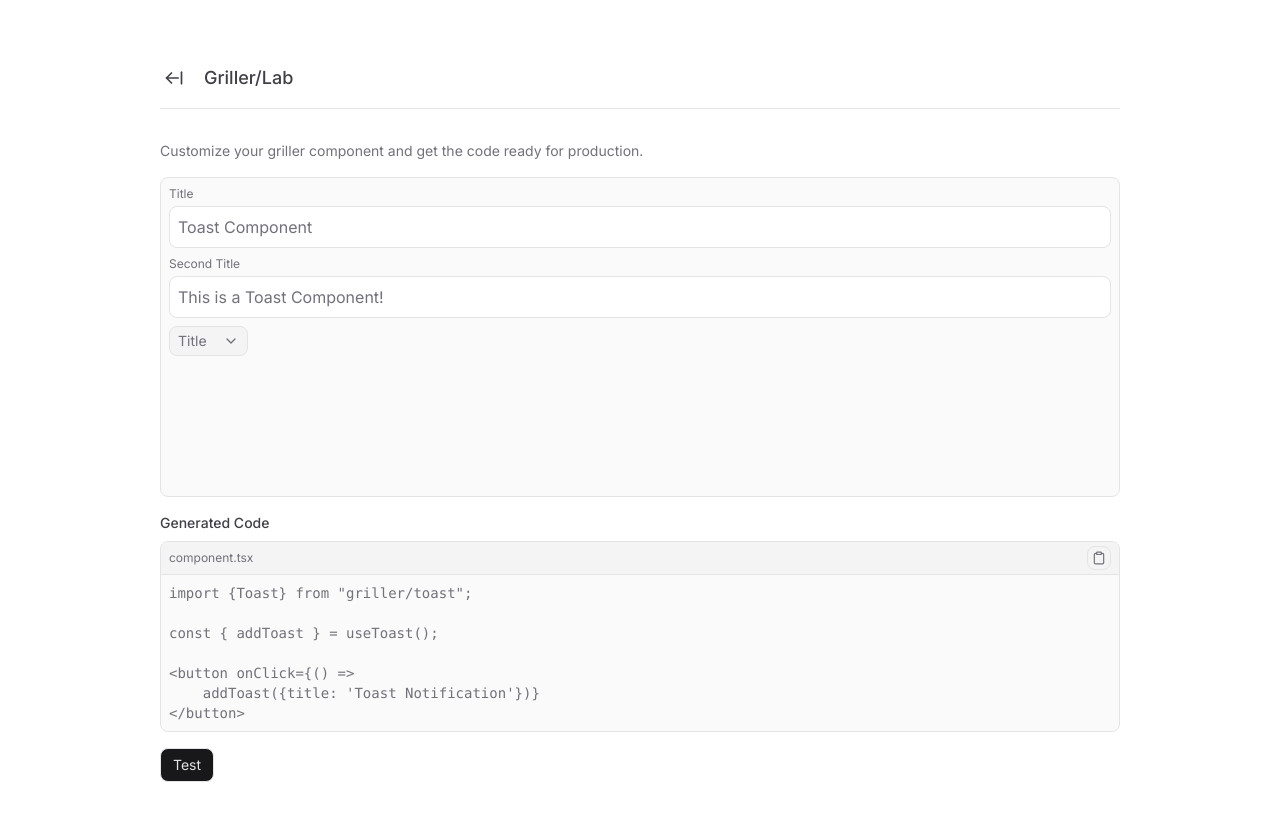
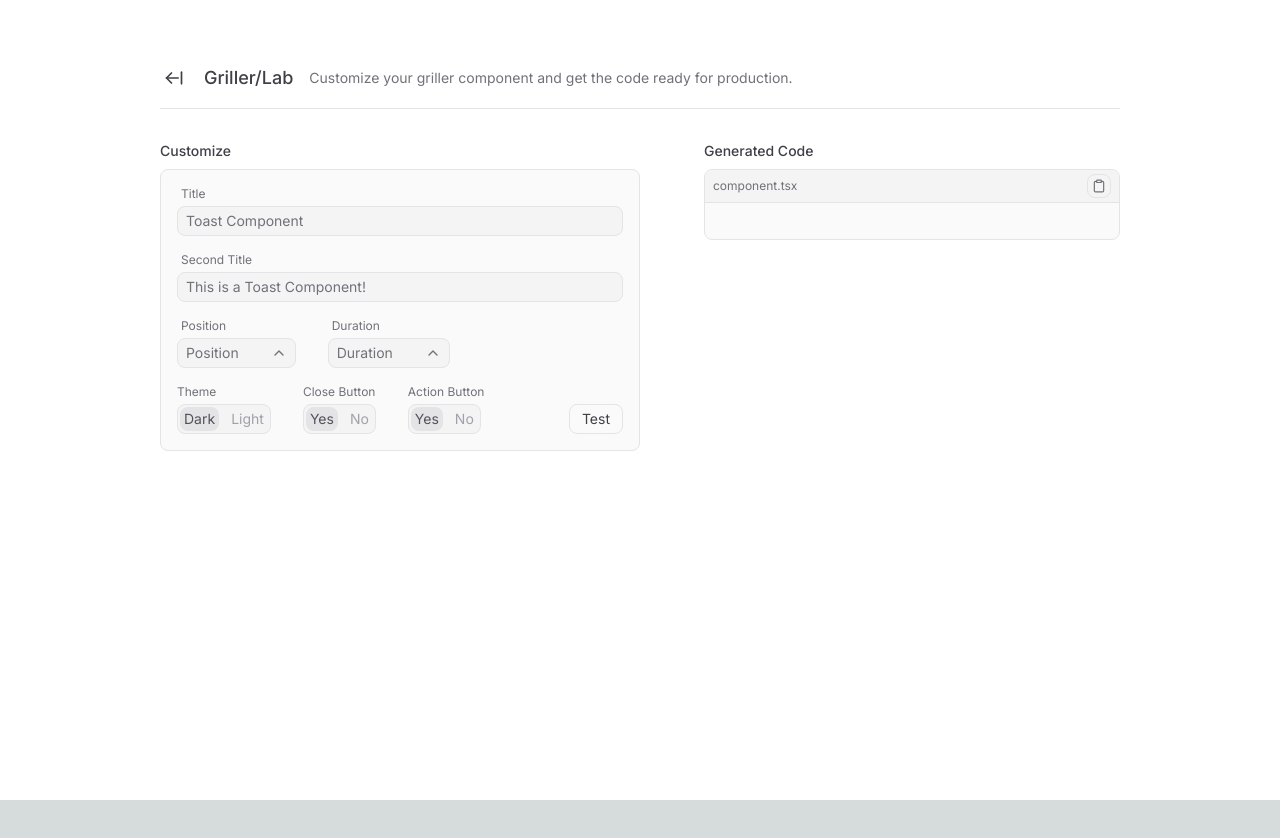
Before and after one commit to mvriu5/griller, a Next.js app: page /lab in a window 1280 px wide. Shown: the top 838 px of the page. After the commit the page ends 800 px from the top, so only its background shows below. Built offline with nearby package versions, Linux system fonts and the light colour scheme.

Commit message:
feat: customize section, customizing logic, switchbutton

```diff
--- a/src/app/lab/page.tsx
+++ b/src/app/lab/page.tsx
@@ -1,18 +1,62 @@
 "use client";
 
 import {CodeBlock} from "@/lib/codeblock";
-import React from "react";
+import React, {useEffect, useMemo, useRef, useState} from "react";
 import {ArrowLeftFromLine} from "lucide-react";
 import {useRouter} from "next/navigation";
 import {Button} from "@/lib/button";
-import { Input } from "@/lib/input";
-import {Combobox} from "@/lib/combobox";
+import {Input, InputRef} from "@/lib/input";
+import {Combobox, ComboRef} from "@/lib/combobox";
+import {SwitchButton, SwitchButtonRef} from "@/lib/switchbutton";
+import {Combo} from "next/dist/compiled/@next/font/dist/google";
+import {CopyButton} from "@/lib/copybutton";
+import TextareaAutosize from "react-textarea-autosize";
+import {Position, Theme, ToastProps} from "@/component/toast";
+import { useToast } from "@/component/toaster";
+
 
 export default function Home() {
     const router = useRouter();
+    const { addToast } = useToast();
+
+    const titleRef = useRef<InputRef>(null);
+    const secondTitleRef = useRef<InputRef>(null);
+    const positionRef = useRef<ComboRef>(null);
+    const durationRef = useRef<ComboRef>(null);
+    const themeRef = useRef<SwitchButtonRef>(null);
+    const closeButtonRef = useRef<SwitchButtonRef>(null);
+    const actionButtonRef = useRef<SwitchButtonRef>(null);
+
+    const [code, setCode] = useState("");
+    const [toast, setToast] = useState<Omit<ToastProps, 'id'> | null>(null);
+
+    useEffect(() => {
+        const title = titleRef.current?.getValue();
+        const secondTitle = secondTitleRef.current?.getValue();
+        const position = positionRef.current?.getValue();
+        const duration = durationRef.current?.getValue();
+        const theme = themeRef.current?.getValue();
+        const closeButton = closeButtonRef.current?.getValue();
+        const actionButton = actionButtonRef.current?.getValue();
+
+        if (title && position && duration && theme) {
+            const toast: Omit<ToastProps, 'id'> = {
+                title: title,
+                secondTitle: secondTitle,
+                position: position as Position,
+                duration: Number(duration),
+                theme: theme ? "dark" : "light",
+                closeButton: closeButton,
+                actionButton: actionButton
+            };
+            setToast(toast);
+        }
+
+
+    }, [titleRef, secondTitleRef, positionRef, durationRef, themeRef, closeButtonRef, actionButtonRef]);
 
     return (
-        <div className={"flex flex-col space-y-4 p-4 lg:px-40 lg:py-16 2xl:px-96 2xl:py-32"}>
+        <div className={"h-screen flex flex-col space-y-4 p-4 lg:px-40 lg:py-16 2xl:px-96 2xl:py-32"}>
 
             <div className={"flex flex-row items-center space-x-4 border-b border-zinc-200 pb-4"}>
                 <div className={"rounded-lg p-1 hover:bg-zinc-300 cursor-pointer"}
@@ -20,37 +64,94 @@ export default function Home() {
                 >
                     <ArrowLeftFromLine size={20} className={"text-zinc-700"}/>
                 </div>
-
-                <span className={"text-lg text-zinc-700 font-medium"}>Griller/Lab</span>
+                <span className={"text-lg text-zinc-700 font-medium"}>
+                    Griller/Lab
+                </span>
+                <span className={"text-zinc-500 text-sm"}>
+                    Customize your griller component and get the code ready for production.
+                </span>
             </div>
 
-            <span className={"text-zinc-500 text-sm pt-4"}>
-                Customize your griller component and get the code ready for production.
-            </span>
+            <div className={"grid grid-cols-2 space-x-16 pt-4"}>
 
-            <div className={"h-80 w-full flex flex-col space-y-2 p-2 rounded-lg border border-zinc-200 bg-zinc-50"}>
+                <div className={"flex flex-col space-y-2"}>
+                    <span className={"text-sm text-zinc-700 font-medium"}>Customize</span>
+                    <div className={"h-max flex flex-col space-y-4 p-4 rounded-lg border border-zinc-200 bg-zinc-50"}>
                         <Input placeholder={"Title"}
-                       title={"Title"}
+                               label={"Title"}
                                preSelectedValue={"Toast Component"}
+                               size={40}
+                               ref={titleRef}
                         />
                         <Input placeholder={"Second Title"}
-                       title={"Second Title"}
+                               label={"Second Title"}
                                preSelectedValue={"This is a Toast Component!"}
+                               size={60}
+                               ref={secondTitleRef}
                         />
-
-                <Combobox title={"Title"} values={["hauhfa", "wnbgbwgbuw"]}/>
+                        <div className={"flex flex-row space-x-8"}>
+                            <Combobox title={"Position"}
+                                      values={["tr", "tl", "tc", "br", "bl", "bc"]}
+                                      label={"Position"}
+                                      ref={positionRef}
+                            />
+                            <Combobox title={"Duration"}
+                                      values={["1000", "3000", "5000", "10000", "100000"]}
+                                      label={"Duration"}
+                                      ref={durationRef}
+                            />
                         </div>
 
-            <CodeBlock title={"Generated Code"}
-                       fileName={"component.tsx"}
-                       filePath={"component-example.txt"}
+                        <div className={"flex flex-row justify-between"}>
+                            <div className={"flex flex-row space-x-8"}>
+                                <SwitchButton titleOne={"Dark"}
+                                              titleTwo={"Light"}
+                                              label={"Theme"}
+                                              ref={themeRef}
                                 />
+                                <SwitchButton titleOne={"Yes"}
+                                              titleTwo={"No"}
+                                              label={"Close Button"}
+                                              ref={closeButtonRef}
+                                />
+                                <SwitchButton titleOne={"Yes"}
+                                              titleTwo={"No"}
+                                              label={"Action Button"}
+                                              ref={actionButtonRef}
+                                />
+                            </div>
+                            <Button title={"Test"}
+                                    className={"bg-zinc-50 text-zinc-700 py-1 mt-5"}
+                                    onClick={() => toast && addToast(toast)}
+                            />
+                        </div>
+                    </div>
+                </div>
 
-            <Button title={"Test"}
-                    className={"text-zinc-200 bg-zinc-900 hover:bg-zinc-800 hover:text-zinc-100 py-1.5"}
-                    onClick={() => {}}
+                <div className={"flex flex-col space-y-2"}>
+                    <span className={"text-sm text-zinc-700 font-medium"}>
+                        Generated Code
+                    </span>
+                    <div
+                        className={"flex flex-row justify-between w-full h-max bg-zinc-50 rounded-lg border border-zinc-200"}>
+                        <div className={"w-full h-max flex flex-col"}>
+                            <div
+                                className={"flex flex-row justify-between items-center px-2 py-1 bg-zinc-100 border-b border-zinc-200 rounded-t-lg"}>
+                                <span className={"text-zinc-500 text-xs"}>
+                                    component.tsx
+                                </span>
+                                <CopyButton copyText={code}/>
+                            </div>
+                            <TextareaAutosize
+                                className={"p-2 w-full h-auto font-mono text-sm text-zinc-500 bg-zinc-50 overflow-hidden resize-none focus:outline-none rounded-b-lg"}
+                                value={code}
+                                readOnly
                             />
+                        </div>
+                    </div>
+                </div>
 
+            </div>
         </div>
     );
 }
--- a/src/component/toast.tsx
+++ b/src/component/toast.tsx
@@ -139,7 +139,7 @@ const Toast: React.FC<ToastProps & {
                                 >
                                     {title}
                                 </span>
-                                {secondTitle && (
+                                {secondTitle && secondTitle.trim() !== "" && (
                                     <span className={cn("text-xs", theme === "light" ? "text-zinc-400" : "text-zinc-300", secondTitleClassname)}>
                                         {secondTitle}
                                     </span>
@@ -175,4 +175,4 @@ const Toast: React.FC<ToastProps & {
 };
 
 export {Toast};
-export type {ToastProps, Position};
+export type {ToastProps, Position, Theme};
--- a/src/lib/combobox.tsx
+++ b/src/lib/combobox.tsx
@@ -1,46 +1,90 @@
-import {forwardRef, useState} from "react";
-import {ChevronDown, ChevronUp} from "lucide-react";
+import React, {forwardRef, ReactNode, useEffect, useImperativeHandle, useRef, useState} from "react";
+import {Check, ChevronDown, ChevronUp} from "lucide-react";
+import { cn } from "@/component/toast";
+import {useOutsideClick} from "@/lib/useOutsideClick";
+import ReactDOM from "react-dom";
 
 interface ComboProps {
     title: string;
     values: string[];
+    label?: string;
 }
 
 type ComboRef = {
-    getValue: () => string;
+    getValue: () => string | number;
 }
 
-export const Combobox = forwardRef<ComboRef, ComboProps>(({ title, values }, ref) => {
-    const [value, setValue] = useState<string>(values[0] || "");
+const ComboboxPortal: React.FC<{children: ReactNode}> = ({ children }) => {
+    return ReactDOM.createPortal(
+        children,
+        document.body
+    );
+}
+
+const Combobox = forwardRef<ComboRef, ComboProps>(({ title, values, label }, ref) => {
+    const [value, setValue] = useState<string>(values[0] ?? "");
     const [open, setOpen] = useState<boolean>(false);
+    const [dropdownPosition, setDropdownPosition] = useState<{ top: number; left: number }>({ top: 0, left: 0 });
+    const itemRef = useRef<HTMLDivElement>(null);
+
+    useEffect(() => {
+        if (open && itemRef.current) {
+            const rect = itemRef.current.getBoundingClientRect();
+            setDropdownPosition({ top: rect.bottom + 4, left: rect.left });
+        }
+    }, [open]);
+
+    const menuRef = useOutsideClick((e) => {
+        e.stopPropagation();
+        setOpen(false);
+    });
+
+    useImperativeHandle(ref, () => ({
+        getValue: () => value
+    }), [value]);
 
     return (
         <div className={"flex flex-col space-y-1"}>
 
-            <div className={"w-max flex flex-row items-center space-x-4 justify-between px-2 py-1 bg-zinc-100 border border-zinc-200 rounded-lg text-zinc-500 text-sm"}
+            {label && <span className={"text-zinc-500 text-xs px-1"}>{label}</span>}
+
+            <div className={"w-max flex flex-row items-center space-x-8 justify-between px-2 py-1 bg-zinc-100 border border-zinc-200 rounded-lg text-zinc-500 text-sm cursor-pointer"}
                  onClick={() => setOpen(!open)}
+                 ref={itemRef}
             >
                 <span>{title}</span>
-                {open ? <ChevronUp size={16}/> : <ChevronDown size={16}/>}
+                {open ? <ChevronDown size={16}/> : <ChevronUp size={16}/>}
             </div>
 
             {open &&
-                <div className={"w-max p-1 space-y-1 bg-zinc-100 border border-zinc-200 rounded-lg"}>
-                    {values.map((value, index) => (
+                <ComboboxPortal>
+                    <div className={"absolute z-50 w-max p-1 space-y-1 bg-zinc-100 border border-zinc-200 rounded-lg"}
+                         style={{ top: dropdownPosition.top, left: dropdownPosition.left }}
+                         ref={menuRef}
+                    >
+                        {values.map((item, index) => (
                             <div key={index}
-                             className={"px-1.5 py-0.5 w-full rounded-lg hover:bg-zinc-200 cursor-pointer"}
+                                 className={cn(
+                                     "flex flex-row items-center space-x-2 px-1.5 py-0.5 w-full rounded-lg hover:bg-zinc-200 cursor-pointer",
+                                     value === item ? "bg-zinc-200" : ""
+                                 )}
                                  onClick={() => {
-                                 setValue(value);
+                                     setValue(item);
                                      setOpen(false);
                                  }}
                             >
-                            <span className={"text-zinc-500 text-sm"}>{value}</span>
+                                <span className={"text-zinc-500 text-sm"}>{item}</span>
+                                {value === item && <Check size={16} className={"text-zinc-500"}/>}
                             </div>
                         ))}
                     </div>
+                </ComboboxPortal>
             }
 
         </div>
     );
 });
 Combobox.displayName = "Combobox";
+
+export {Combobox};
+export type {ComboRef};
--- a/src/lib/input.tsx
+++ b/src/lib/input.tsx
@@ -2,7 +2,7 @@ import React, {forwardRef, InputHTMLAttributes, useImperativeHandle, useState} f
 
 interface InputProps extends InputHTMLAttributes<HTMLInputElement> {
     placeholder: string;
-    title?: string;
+    label?: string;
     preSelectedValue?: string;
 }
 
@@ -10,7 +10,7 @@ type InputRef = {
     getValue: () => string;
 }
 
-export const Input = forwardRef<InputRef, InputProps>(({title, placeholder, preSelectedValue, ...props}, ref) => {
+const Input = forwardRef<InputRef, InputProps>(({label, placeholder, preSelectedValue, ...props}, ref) => {
     const [value, setValue] = useState<string>(preSelectedValue || "");
 
     useImperativeHandle(ref, () => ({
@@ -21,10 +21,10 @@ export const Input = forwardRef<InputRef, InputProps>(({title, placeholder, preS
     return (
         <div className={"flex flex-col space-y-1"}>
 
-            {title &&
-                <span className={"text-zinc-500 text-xs"}>{title}</span>
+            {label &&
+                <span className={"text-zinc-500 text-xs px-1"}>{label}</span>
             }
-            <input className={"w-full p-2 border border-zinc-200 text-zinc-500 rounded-lg focus:outline-none focus:border-zinc-300"}
+            <input className={"w-full px-2 py-1 bg-zinc-100 border border-zinc-200 text-zinc-500 text-sm rounded-lg focus:outline-none focus:border-zinc-300"}
                    placeholder={placeholder}
                    spellCheck={false}
                    value={value}
@@ -35,3 +35,6 @@ export const Input = forwardRef<InputRef, InputProps>(({title, placeholder, preS
     );
 });
 Input.displayName = "Input";
+
+export {Input};
+export type {InputRef};
--- /dev/null
+++ b/src/lib/switchbutton.tsx
@@ -0,0 +1,45 @@
+import { cn } from "@/component/toast";
+import {forwardRef, useImperativeHandle, useState} from "react";
+
+interface SwitchButtonProps {
+    label: string;
+    titleOne: string;
+    titleTwo: string;
+}
+
+type SwitchButtonRef = {
+    getValue: () => boolean;
+}
+
+
+const SwitchButton = forwardRef<SwitchButtonRef, SwitchButtonProps>(({ label, titleOne, titleTwo }, ref) => {
+    const [value, setValue] = useState(false);
+
+    useImperativeHandle(ref, () => ({
+        getValue: () => value
+    }), [value]);
+
+    return (
+        <div className={"flex flex-col space-y-1"}>
+            {label && <span className={"text-xs text-zinc-500"}>{label}</span>}
+
+            <div className={"w-max flex flex-row space-x-2 p-0.5 rounded-lg border border-zinc-200 bg-zinc-100"}>
+                <div className={cn("px-1 py-0.5 text-sm text-zinc-400 cursor-pointer rounded-lg", !value && "bg-zinc-200 text-zinc-600")}
+                    onClick={() => setValue(!value)}
+                >
+                    <span>{titleOne}</span>
+                </div>
+                <div className={cn("px-1 py-0.5 text-sm text-zinc-400 cursor-pointer rounded-lg", value && "bg-zinc-200 text-zinc-600")}
+                     onClick={() => setValue(!value)}
+                >
+                    <span>{titleTwo}</span>
+                </div>
+            </div>
+        </div>
+
+    );
+});
+SwitchButton.displayName = "SwitchButton";
+
+export {SwitchButton};
+export type {SwitchButtonRef};
--- /dev/null
+++ b/src/lib/useOutsideClick.ts
@@ -0,0 +1,20 @@
+import {useEffect, useRef} from "react";
+
+export const useOutsideClick = (callback: (e: MouseEvent) => void) => {
+    const ref = useRef<HTMLDivElement>(null);
+
+    useEffect(() => {
+        const handler = (e: MouseEvent) => {
+            if (!ref?.current?.contains(e.target as Node)) {
+                callback(e);
+            }
+        }
+        document.addEventListener("mousedown", handler);
+
+        return () => {
+            document.removeEventListener("mousedown", handler);
+        }
+    }, [callback]);
+
+    return ref;
+};
```
Lines whose indentation alone changed are shown as unchanged.
